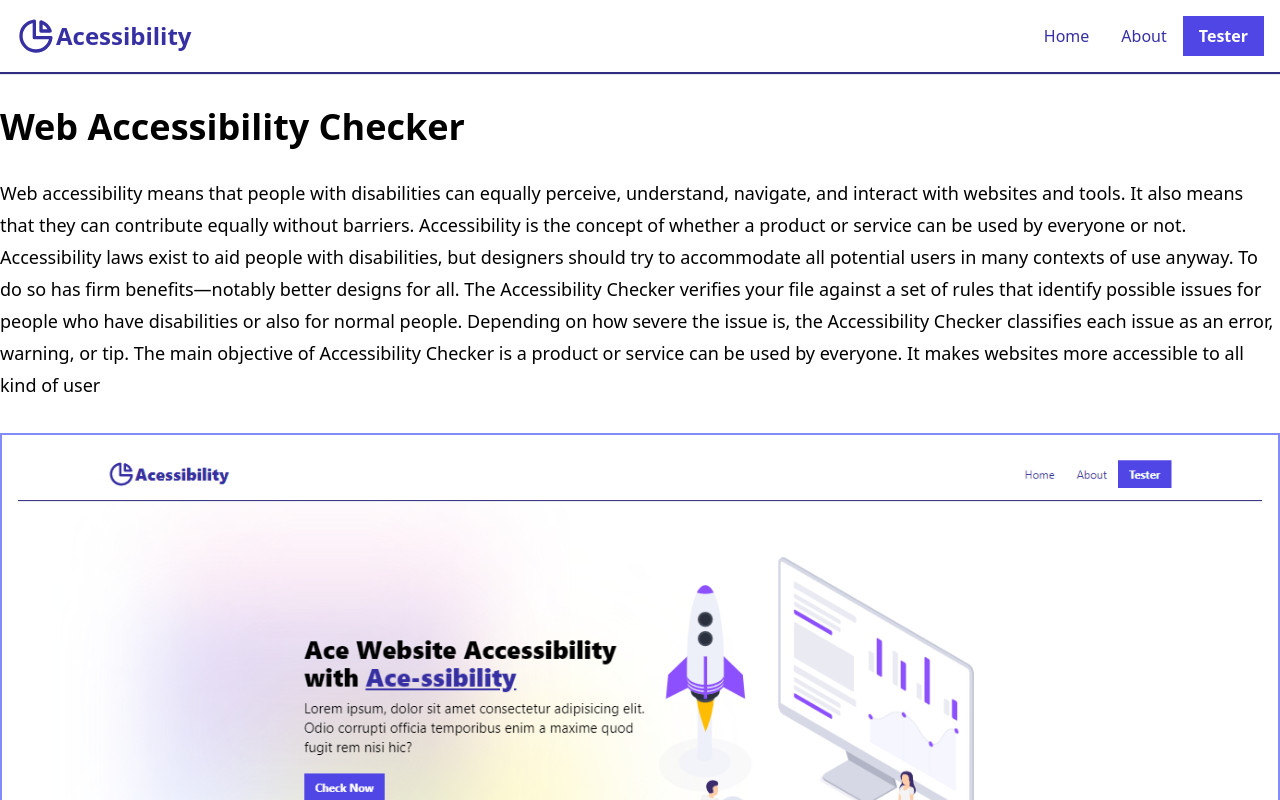
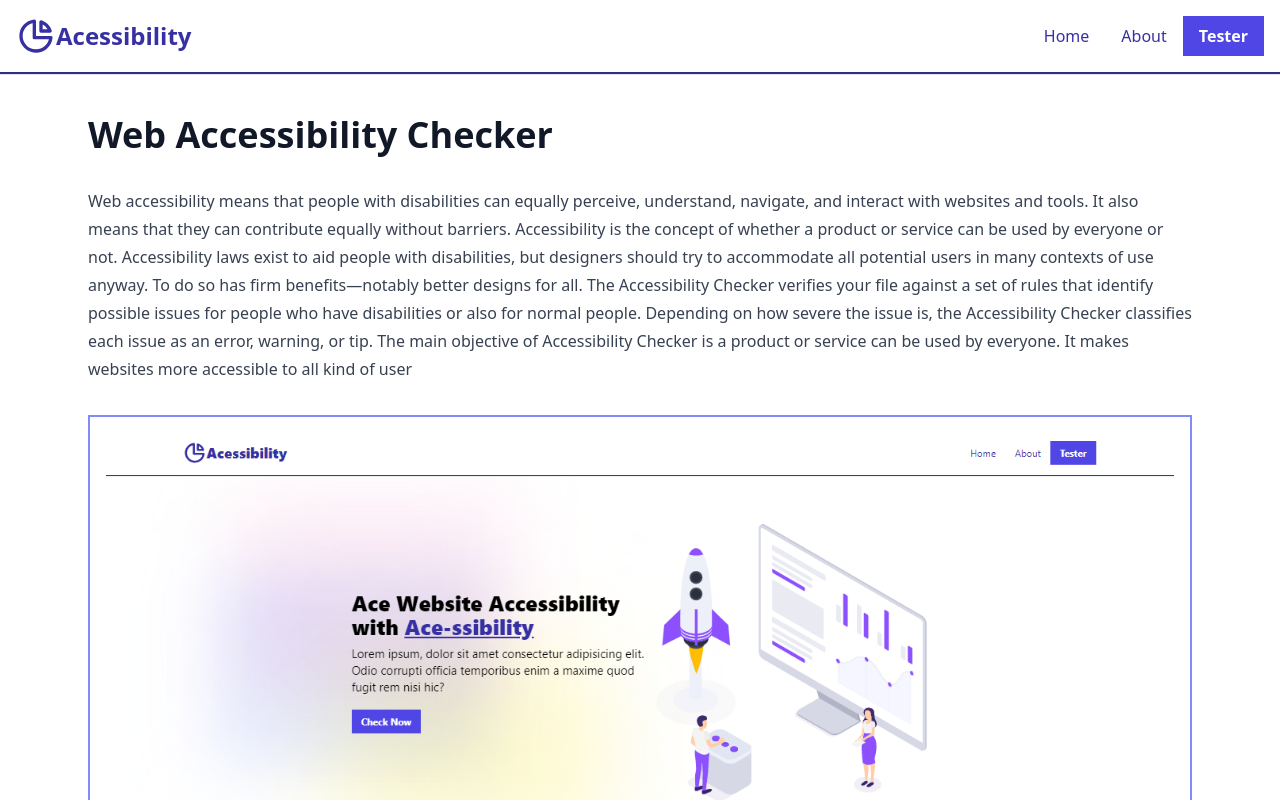
Before and after one commit to singhkunal2050/Acessibility, a React (Vite) app in the folder public/: page /about in a window 1280 px wide. Shown: the top 800 px of the page. Built offline with nearby package versions, Linux system fonts and the light colour scheme.

Commit message:
added tailwind prose

```diff
--- a/public/src/pages/About.jsx
+++ b/public/src/pages/About.jsx
@@ -5,7 +5,7 @@ function About() {
   return (
     <div className="about-page min-h-screen">
       <div className="container mx-auto">
-        <section className="prose-lg py-8">
+        <section className="prose max-w-6xl px-6 py-10 mx-auto">
           <h1 className="text-4xl font-extrabold ">Web Accessibility Checker</h1>
           <p>
             Web accessibility means that people with disabilities can equally
```
